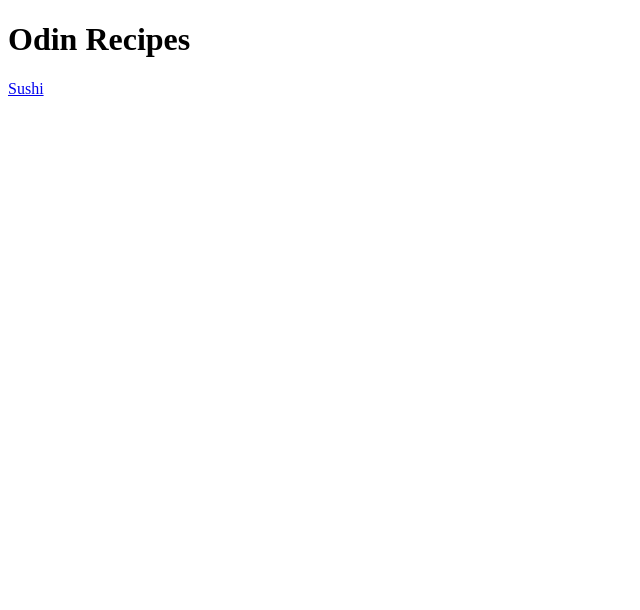
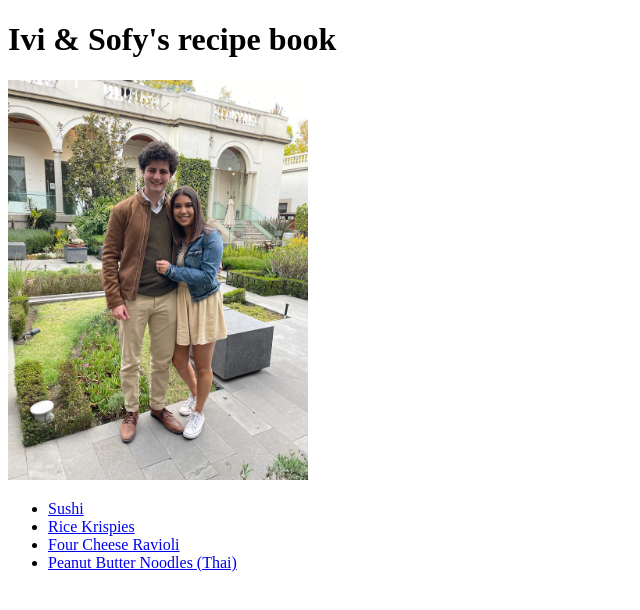
Before and after one commit to Ivan-Berezin/odin-recipes, a plain HTML site: page index.html in a window 1280 px wide. Shown: the whole page, without its empty margins (0-640 px from the left). Drawn offline with Linux system fonts and the light colour scheme.

Commit message:
Add all images and pages Ud Index
This commit adds all images and pages, updates in index and in rice
krispies page.

```diff
--- a/index.html
+++ b/index.html
@@ -5,7 +5,13 @@
         <title>Odin Recipes</title>
     </head>
     <body>
-        <h1>Odin Recipes</h1>
-        <a href="recipes/sushi.html">Sushi</a>
+        <h1>Ivi & Sofy's recipe book</h1>
+        <img src="img/ivi-y-sofy.jpeg" width="300">
+        <ul>
+           <li><a href="recipes/sushi.html">Sushi</a></li>
+            <li><a href="recipes/rice-krispies.html">Rice Krispies</a></li>
+            <li><a href="recipes/ravioli.html">Four Cheese Ravioli</a></li>
+            <li><a href="recipes/peanut-butter-noodles.html">Peanut Butter Noodles (Thai)</a></li>
+        </ul>
     </body>
 </html>
```
Also changed, not shown: img/ivi-y-sofy.jpeg (added), recipes/img/sushi.png (deleted), recipes/peanut-butter-noodles.html (added), recipes/ravioli.html (added), recipes/rice-krispies.html (added), 3 other files.
